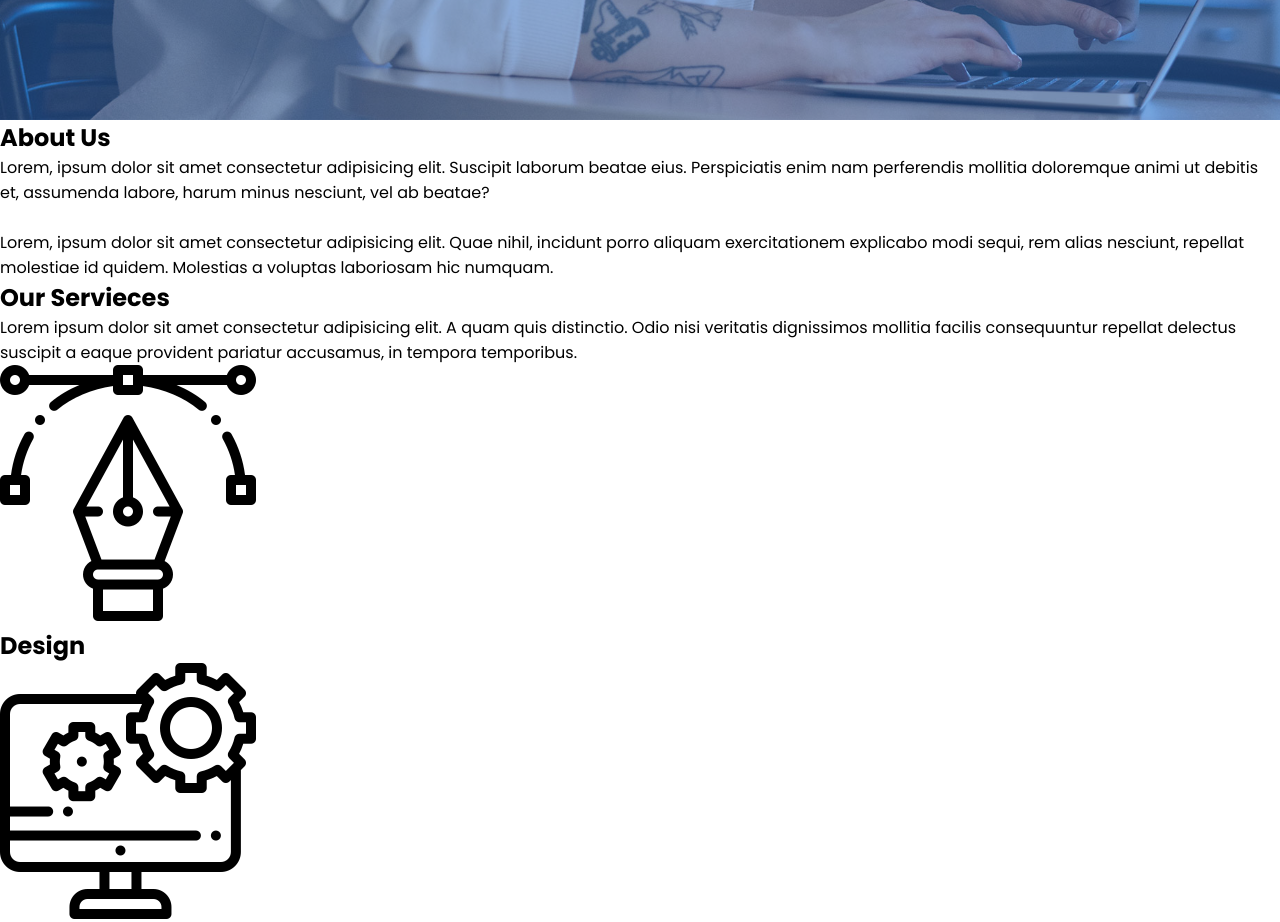
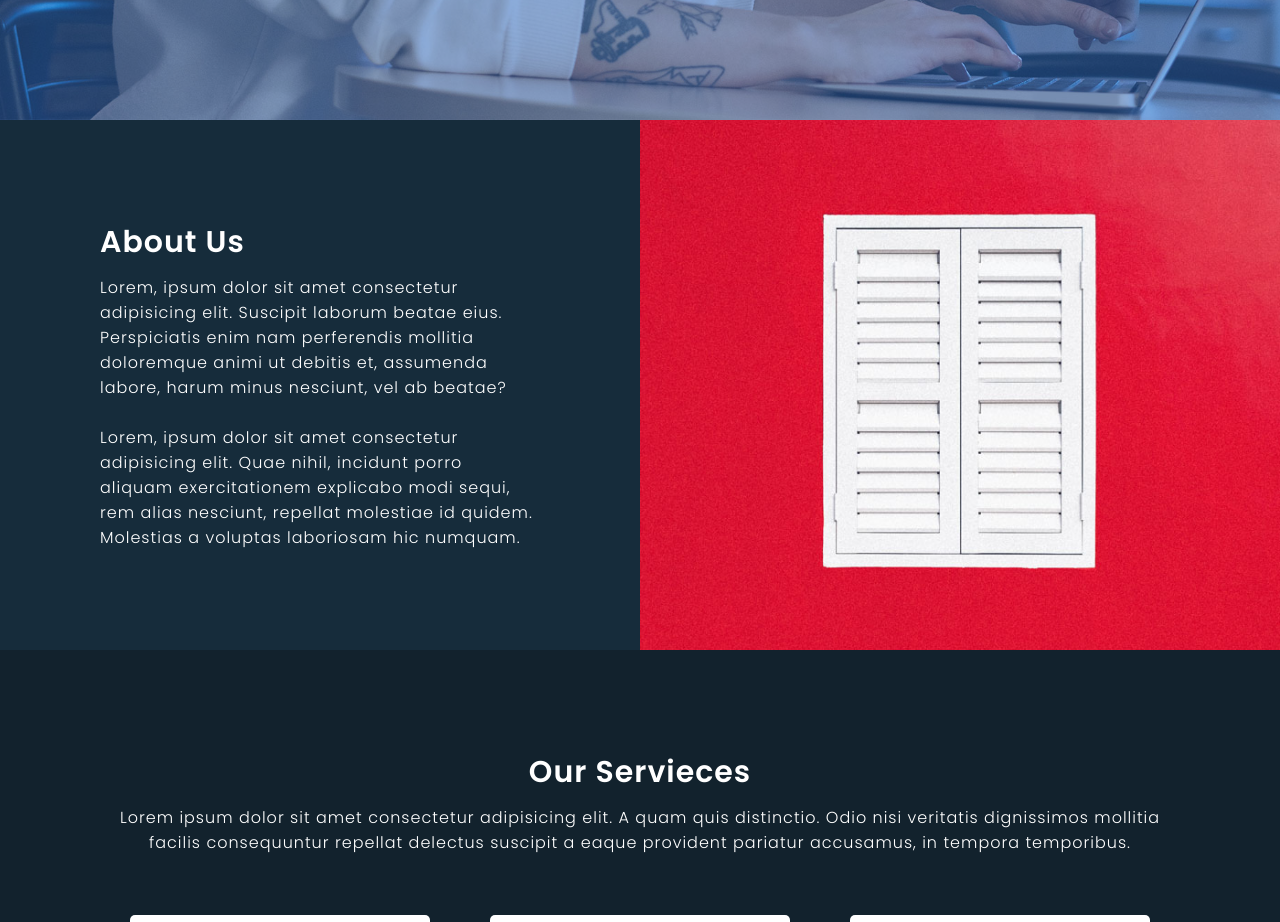
Before and after one commit to khanhvi/tieutieu-responsive-web-design, a plain HTML site: page index.html in a window 1280 px wide. Shown: the part 680-1602 px from the top of the page. Drawn offline with Linux system fonts and the light colour scheme.

Commit message:
Add CSS for About and Service

```diff
--- a/style.css
+++ b/style.css
@@ -6,6 +6,8 @@
     box-sizing: border-box;
     font-family: 'Poppins', sans-serif;
 }
+
+/* CSS Banner */
 .banner {
     position: relative;
     width: 100%;
@@ -15,6 +17,8 @@
     justify-content: center;
     align-items: center;
 }
+
+ /* Header */
 
 .banner header {
     position: absolute;
@@ -27,6 +31,8 @@
     align-items: center;
     z-index: 1000;
 }
+
+/* Logo */
 
 .banner header .logo {
     color: #fff;
@@ -101,3 +107,80 @@
 }
 
 /* End Background and content */
+
+
+/* About */
+.about {
+    position: 100%;
+    width: 100%;
+    display: flex;
+}
+
+.about .contentBx {
+    background-color: #162c3b;
+    padding: 100px;
+    width: 50%;
+}
+
+.heading {
+    color: #fff;
+    font-size: 30px;
+    font-weight: 600;
+    letter-spacing: 1px;
+    margin-bottom: 10px;
+}
+
+.text {
+    color: #fff;
+    font-size: 16px;
+    font-weight: 300;
+    letter-spacing: 1px;
+}
+
+.about .imgBx {
+    background: url(images/window.jpg);
+    width: 50%;
+    background-size: cover;
+    background-position: center;
+
+}
+
+/* Services */
+
+.services {
+    background-color: #12222d;
+    padding: 100px;
+    text-align: center;
+}
+
+.services .container {
+    width: 100%;
+    display: flex;
+    justify-content: space-around;
+    align-items: center;
+    flex-wrap: wrap;
+    margin-top: 60px;
+
+}
+
+.services .container .serviceBx {
+    position: relative;
+    background-color: #fff;
+    width: 300px;
+    height: 350px;
+    display: flex;
+    justify-content:center;
+    align-items: center;
+    border-radius: 5px;
+}
+
+.services .container .serviceBx img {
+    max-width: 100px;
+
+}
+
+.services .container .serviceBx h2 {
+    font-size: 20px;
+    font-weight: 500;
+
+}
```
